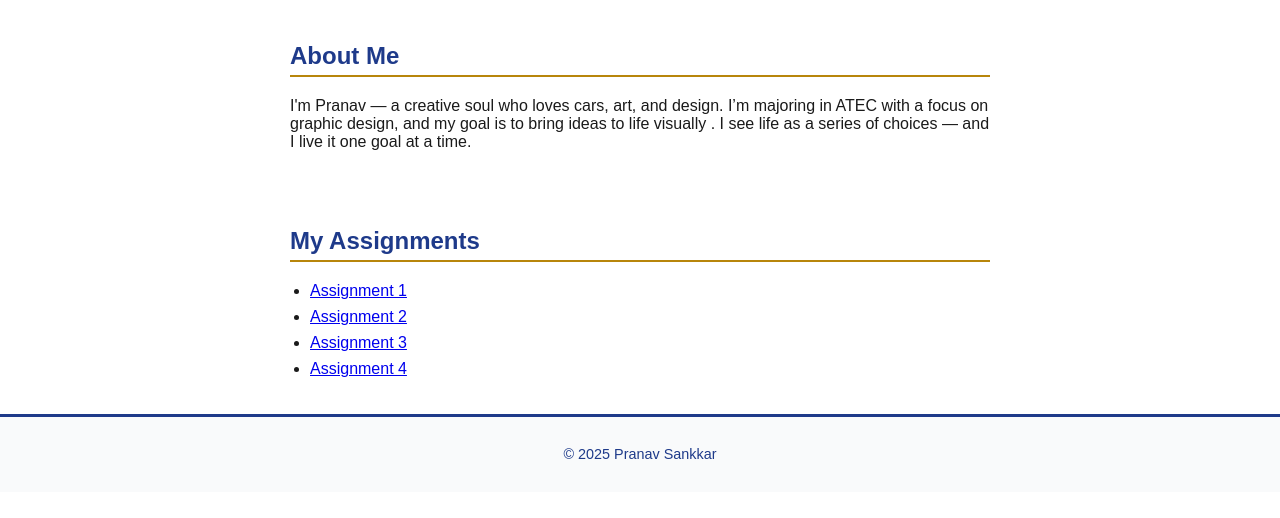
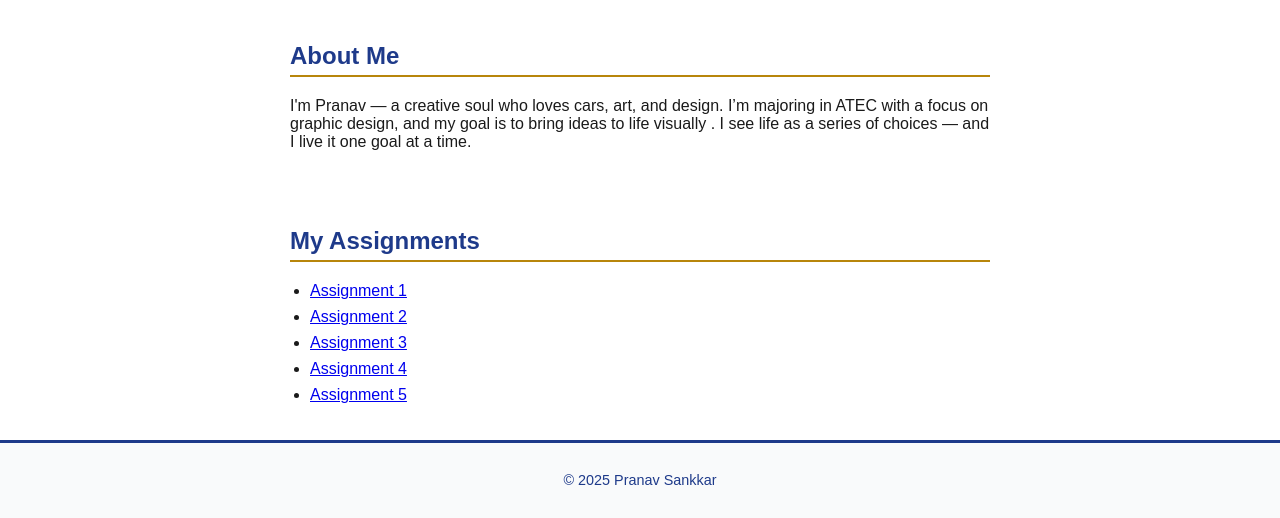
Before and after one commit to GoldenDragon23/internet-studio, a plain HTML site: page index.html in a window 1280 px wide. Shown: the part 700-1218 px from the top of the page. Before the commit the page ends 1192 px from the top, so only its background shows below. Drawn offline with Linux system fonts and the light colour scheme.

Commit message:
Update index.html

```diff
--- a/index.html
+++ b/index.html
@@ -35,6 +35,7 @@
       		<li><a href="asg2/">Assignment 2</a></li>
       		<li><a href="asg3/">Assignment 3</a></li>
       		<li><a href="asg4/">Assignment 4</a></li>
+			<li><a href="asg5/">Assignment 5</a></li>
     	</ul>
   </section>
 
```
